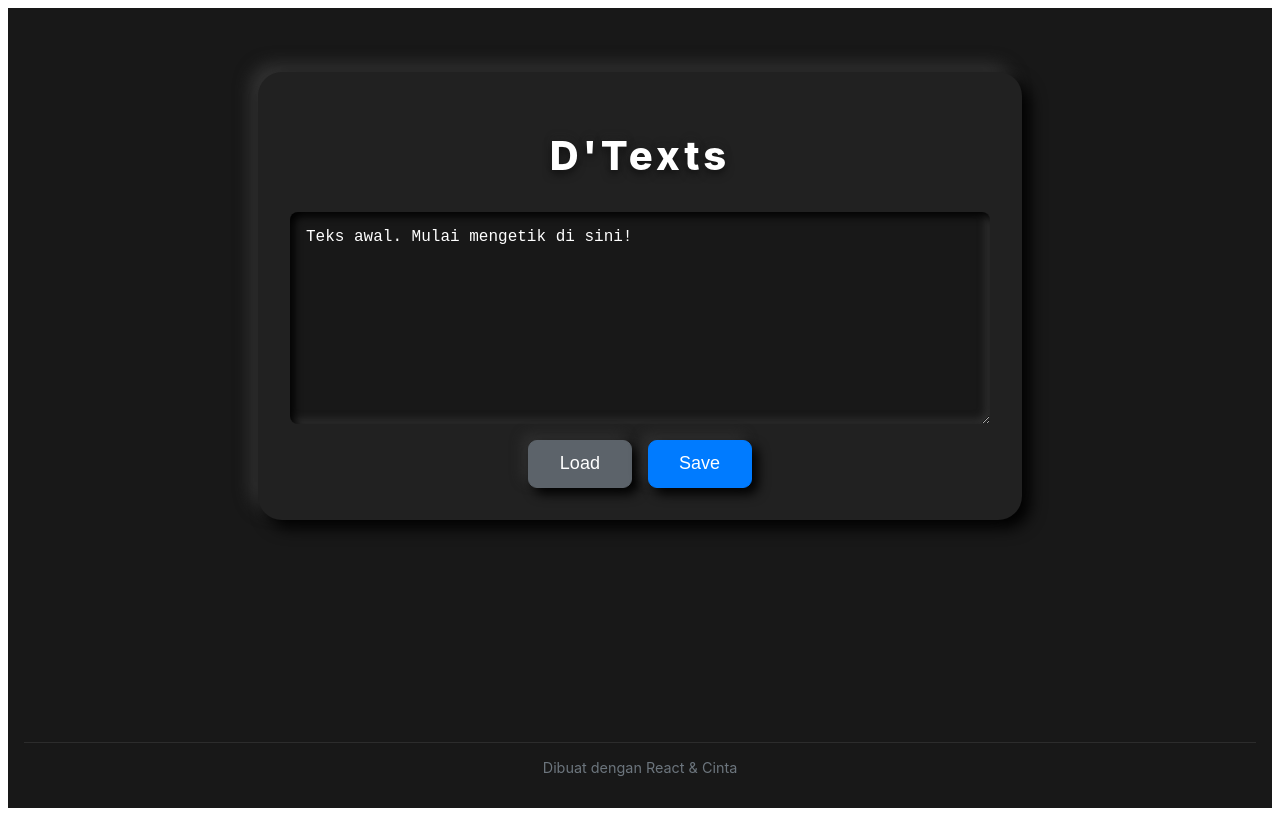
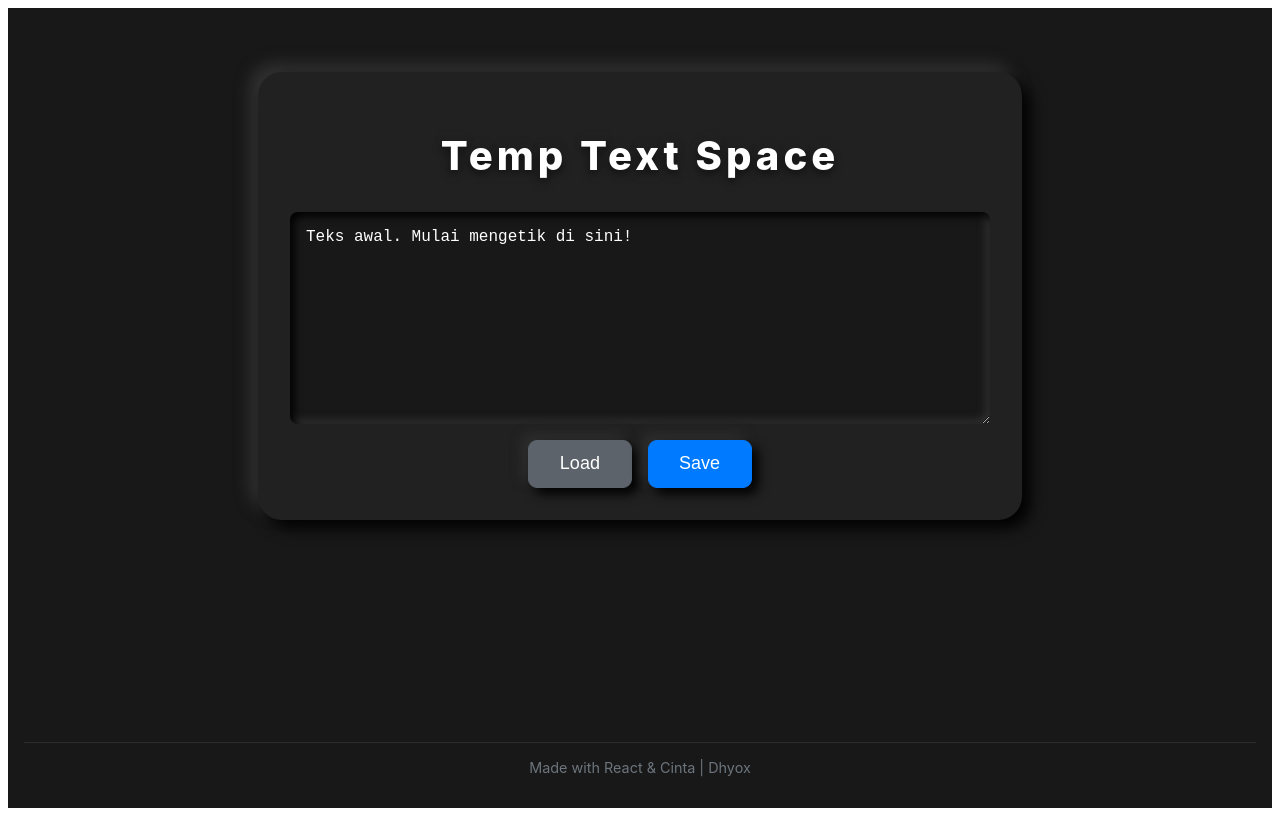
Before and after one commit to Dhyox/RText, a Next.js app: page / in a window 1280 px wide. Built offline with nearby package versions, Linux system fonts and the light colour scheme.

Commit message:
Update index.js

```diff
--- a/pages/index.js
+++ b/pages/index.js
@@ -189,7 +189,7 @@ export default function Home() {
 
       {/* Terapkan styles.card ke elemen utama */}
       <main style={styles.card}>
-        <h1 style={styles.title}>D'Texts</h1>
+        <h1 style={styles.title}>Temp Text Space</h1>
         {loading ? (
           <p style={{ textAlign: 'center', color: '#ffffffff' }}>Loading...</p>
         ) : (
@@ -238,7 +238,7 @@ export default function Home() {
         )}
       </main>
       <footer style={styles.footer}>
-        Dibuat dengan React & Cinta
+        Made with React & Cinta | Dhyox
       </footer>
     </div>
   );
```
